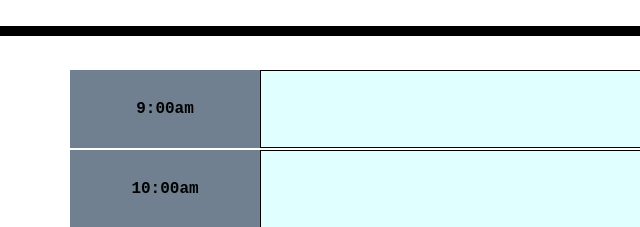
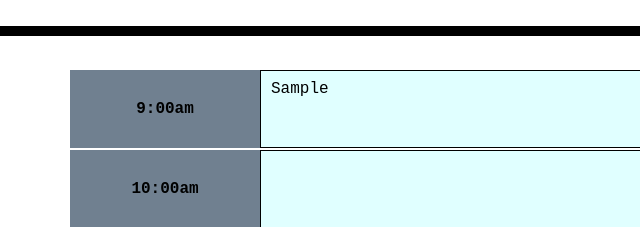
Before and after one commit to mikejmarin25/Work-Day-Scheduler-Ch-05, a plain HTML site: page index.html in a window 1280 px wide. Both pictures are taken after typing "Sample" into the empty fields and a click on the button 1162 px from the left and 377 px from the top of the page. Shown: the part 268-495 px from the top of the page, 0-640 px from the left. Drawn offline with nearby package versions, Linux system fonts and the light colour scheme.

Commit message:
changed some logic, added comments, created local storage schema

```diff
--- a/assets/script.js
+++ b/assets/script.js
@@ -3,87 +3,86 @@ var myDay = [
         id: "0",
         hour: "9:00",
         time: "09",
-        meridiem: "am",
+        suffix: "am",
         reminder: ""
     },
     {
         id: "1",
         hour: "10:00",
         time: "10",
-        meridiem: "am",
+        suffix: "am",
         reminder: ""
     },
     {
         id: "2",
         hour: "11:00",
         time: "11",
-        meridiem: "am",
+        suffix: "am",
         reminder: ""
     },
     {
         id: "3",
         hour: "12:00",
         time: "12",
-        meridiem: "pm",
+        suffix: "pm",
         reminder: ""
     },
     {
         id: "4",
         hour: "1:00",
         time: "13",
-        meridiem: "pm",
+        suffix: "pm",
         reminder: ""
     },
     {
         id: "5",
         hour: "2:00",
         time: "14",
-        meridiem: "pm",
+        suffix: "pm",
         reminder: ""
     },
     {
         id: "6",
         hour: "3:00",
         time: "15",
-        meridiem: "pm",
+        suffix: "pm",
         reminder: ""
     },
     {
         id: "7",
         hour: "4:00",
         time: "16",
-        meridiem: "pm",
+        suffix: "pm",
         reminder: ""
     },
     {
         id: "8",
         hour: "5:00",
         time: "17",
-        meridiem: "pm",
+        suffix: "pm",
         reminder: ""
     },
 
 ]
 
-// gets data for the header date
+//Displays the current date
 function getHeaderDate() {
     var currentHeaderDate = moment().format('dddd, MMMM Do');
     $("#currentDay").text(currentHeaderDate);
 }
 
-// saves data to localStorage
+// Saves the myDay object to local storage
 function saveReminders() {
     localStorage.setItem("myDay", JSON.stringify(myDay));
 }
 
-// sets any data in localStorage to the view
 function displayReminders() {
     myDay.forEach(function (_thisHour) {
         $(`#${_thisHour.id}`).val(_thisHour.reminder);
     })
 }
 
-// sets any existing localStorage data to the view if it exists
+//Retrieves the items stored in local storage
 function init() {
     var storedDay = JSON.parse(localStorage.getItem("myDay"));
 
@@ -95,10 +94,9 @@ function init() {
     displayReminders();
 }
 
-// loads header date
 getHeaderDate();
 
-// creates the visuals for the scheduler body
+// Creates the time blocks and formats color based on time
 myDay.forEach(function(thisHour) {
     // creates timeblocks row
     var hourRow = $("<form>").attr({
@@ -108,7 +106,7 @@ myDay.forEach(function(thisHour) {
 
     // creates time field
     var hourField = $("<div>")
-        .text(`${thisHour.hour}${thisHour.meridiem}`)
+        .text(`${thisHour.hour}${thisHour.suffix}`)
         .attr({
             "class": "col-md-2 hour"
     });
@@ -121,6 +119,7 @@ myDay.forEach(function(thisHour) {
     var planData = $("<textarea>");
     hourPlan.append(planData);
     planData.attr("id", thisHour.id);
+
     if (thisHour.time < moment().format("HH")) {
         planData.attr ({
             "class": "past",
@@ -135,7 +134,7 @@ myDay.forEach(function(thisHour) {
         })
     }
 
-    // creates save button
+    // creates save button/ save button icons
     var saveButton = $("<i class='far fa-save fa-lg'></i>")
     var savePlan = $("<button>")
         .attr({
@@ -145,16 +144,19 @@ myDay.forEach(function(thisHour) {
     hourRow.append(hourField, hourPlan, savePlan);
 })
 
-// loads any existing localstorage data after components created
+//Once the codeblocks are created, loads any existing stored data
+
 init();
 
 
-// saves data to be used in localStorage
+//Save button click event
+
 $(".saveBtn").on("click", function(event) {
     event.preventDefault();
-    var saveIndex = $(this).siblings(".description").children(".future").attr("id");
-    // myDay[saveIndex].reminder = $(this).siblings(".description").children(".future").val();
+    let saveIndex =  $(this).siblings(".description").children(".past").attr("id");
     console.log(saveIndex);
+    myDay[saveIndex].reminder = $(this).siblings(".description").children(".past").val();
+    console.log(myDay);
     saveReminders();
     displayReminders();
 })
--- a/index.html
+++ b/index.html
@@ -19,7 +19,7 @@
       rel="stylesheet"
     />
     <link rel="stylesheet" href="./assets/style.css" />
-    <title>Work Day Scheduler</title>
+    <title>Daily Work Schedule</title>
   </head>
 
   <body>
@@ -28,9 +28,7 @@
       <p class="lead">A simple calendar app for scheduling your work day</p>
       <p id="currentDay" class="lead"></p>
     </header>
-    <div class="container">
-      <!-- Timeblocks go here -->
-    </div>
+    <div class="container"></div>
 
     <script src="https://code.jquery.com/jquery-3.4.1.min.js"></script>
     <script src="https://cdnjs.cloudflare.com/ajax/libs/moment.js/2.24.0/moment.min.js"></script>
```
